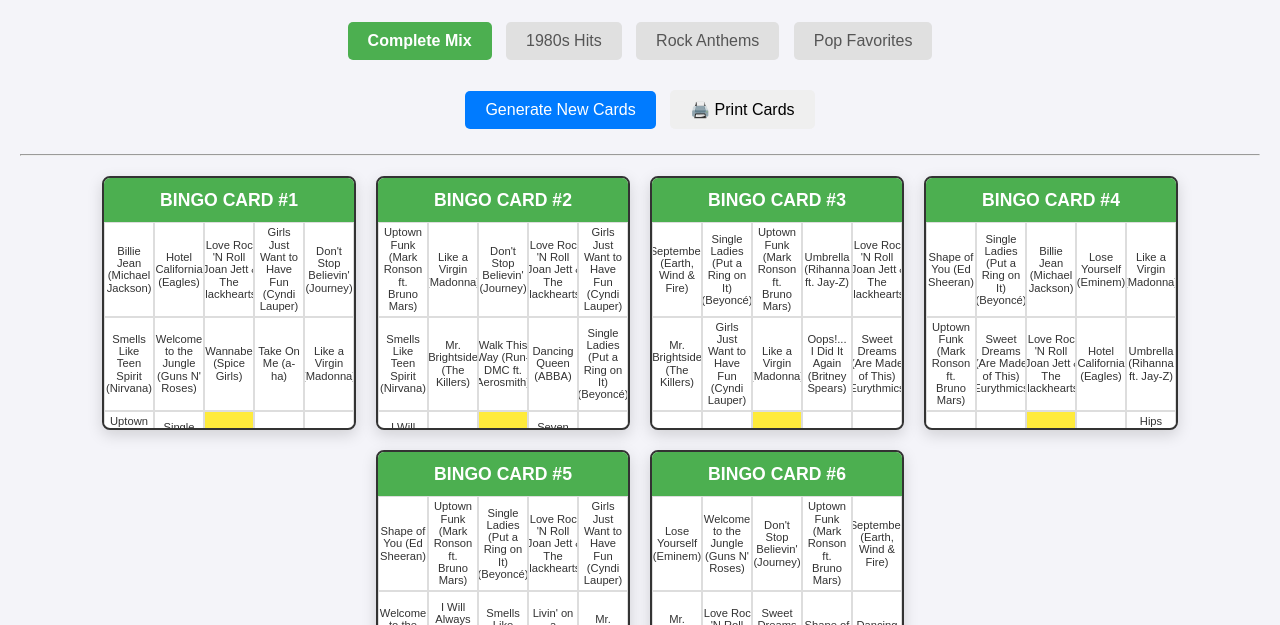
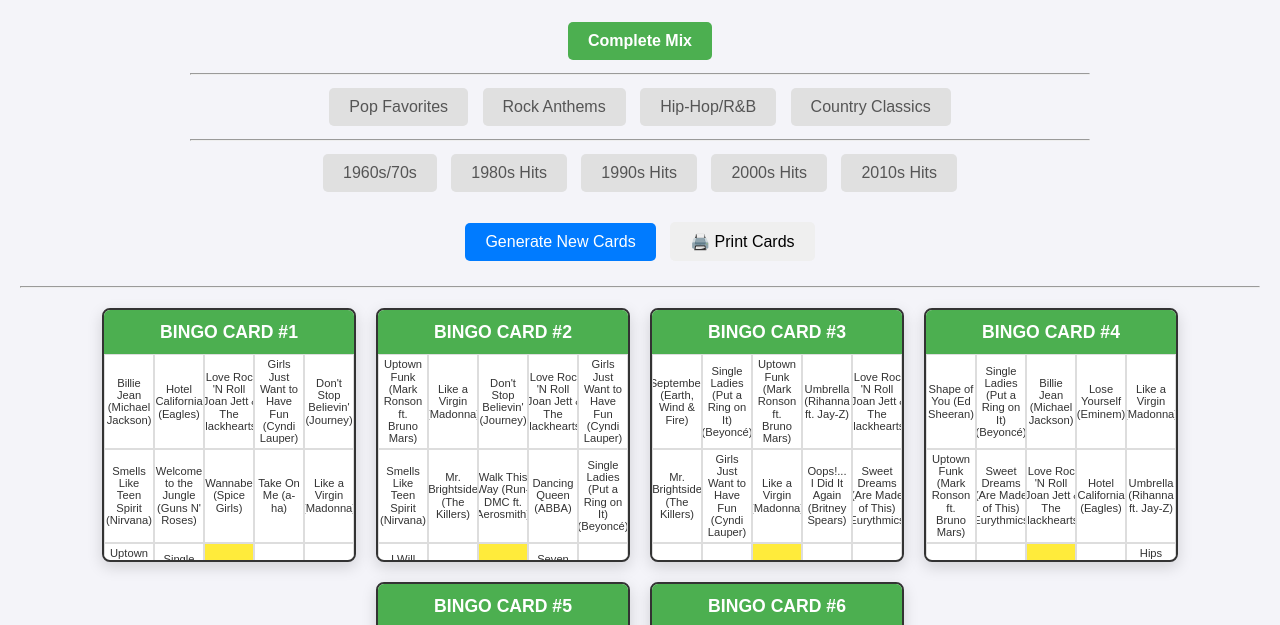
Before and after one commit to Monz1997/Music-Bingo-Generator, a plain HTML site: page index.html in a window 1280 px wide. Shown: the part 117-742 px from the top of the page. Drawn offline with Linux system fonts and the light colour scheme.

Commit message:
Add more genre buttons to the tabs section

```diff
--- a/index.html
+++ b/index.html
@@ -15,10 +15,18 @@
 
     <div class="tabs">
         <button class="tab-button active" data-genre="all">Complete Mix</button>
+        <hr>
+        <button class="tab-button" data-genre="pop">Pop Favorites</button>
+        <button class="tab-button" data-genre="rock">Rock Anthems</button>
+        <button class="tab-button" data-genre="hiphop">Hip-Hop/R&B</button>
+        <button class="tab-button" data-genre="country">Country Classics</button>
+        <hr>
+        <button class="tab-button" data-genre="60s">1960s/70s</button>
         <button class="tab-button" data-genre="80s">1980s Hits</button>
-        <button class="tab-button" data-genre="rock">Rock Anthems</button>
-        <button class="tab-button" data-genre="pop">Pop Favorites</button>
-        </div>
+        <button class="tab-button" data-genre="90s">1990s Hits</button>
+        <button class="tab-button" data-genre="00s">2000s Hits</button>
+        <button class="tab-button" data-genre="10s">2010s Hits</button>
+    </div>
 
     <div class="controls">
         <button id="generate-button">Generate New Cards</button>
```
